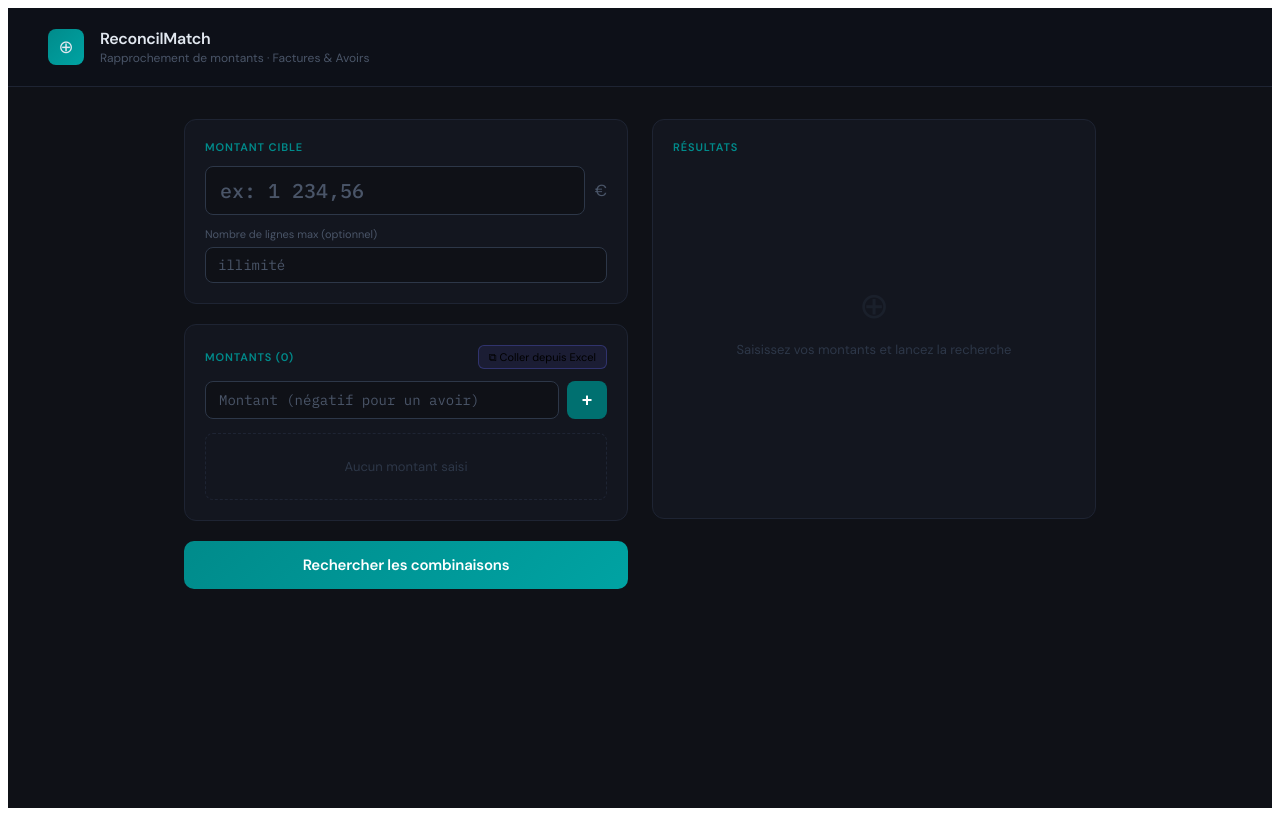
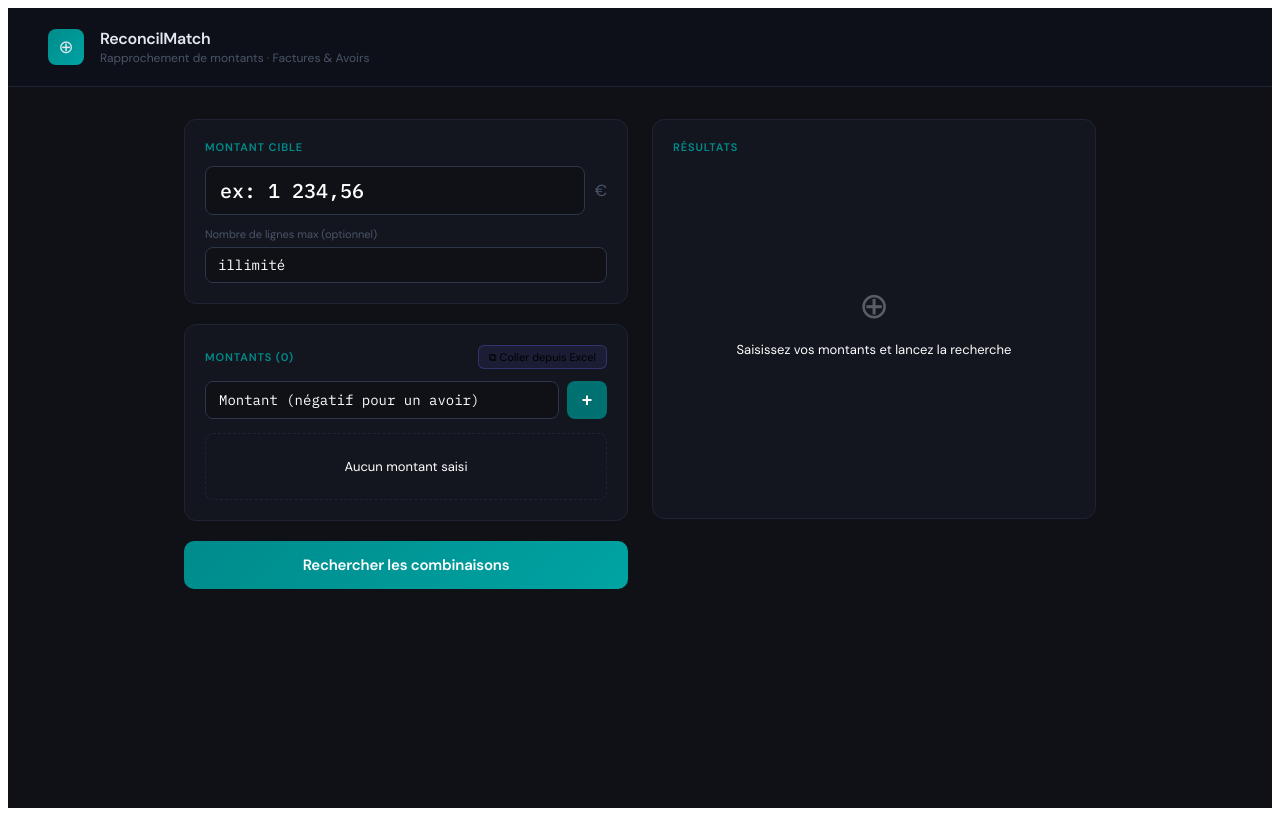
Before and after one commit to polo11200/reconcilmatch, a React (Vite) app: page / in a window 1280 px wide. Built offline with nearby package versions, Linux system fonts and the light colour scheme.

Commit message:
Update App.tsx

```diff
--- a/src/App.tsx
+++ b/src/App.tsx
@@ -178,7 +178,7 @@ export default function App() {
       <style>{`
         @import url('https://fonts.googleapis.com/css2?family=DM+Sans:wght@300;400;500;600&family=IBM+Plex+Mono:wght@400;500&display=swap');
         * { box-sizing: border-box; }
-        input::placeholder { color: #4a5568; }
+        input::placeholder { color: #ffffff; }
         textarea::placeholder { color: #4a5568; }
         ::-webkit-scrollbar { width: 6px; }
         ::-webkit-scrollbar-track { background: #1a1f2e; }
@@ -280,7 +280,7 @@ export default function App() {
                 </div>
 
                 {amounts.length === 0 ? (
-                  <div style={{ textAlign: "center", padding: "24px", color: "#2d3748", fontSize: "13px", border: "1px dashed #1e2433", borderRadius: "8px" }}>
+                  <div style={{ textAlign: "center", padding: "24px", color: "#ffffff", fontSize: "13px", border: "1px dashed #1e2433", borderRadius: "8px" }}>
                     Aucun montant saisi
                   </div>
                 ) : (
@@ -343,7 +343,7 @@ export default function App() {
           </div>
 
           {results === null && !running && (
-            <div style={{ display: "flex", flexDirection: "column", alignItems: "center", justifyContent: "center", height: "300px", color: "#2d3748", gap: "12px" }}>
+            <div style={{ display: "flex", flexDirection: "column", alignItems: "center", justifyContent: "center", height: "300px", color: "#ffffff", gap: "12px" }}>
               <div style={{ fontSize: "36px", opacity: 0.3 }}>⊕</div>
               <div style={{ fontSize: "13px" }}>Saisissez vos montants et lancez la recherche</div>
             </div>
```
